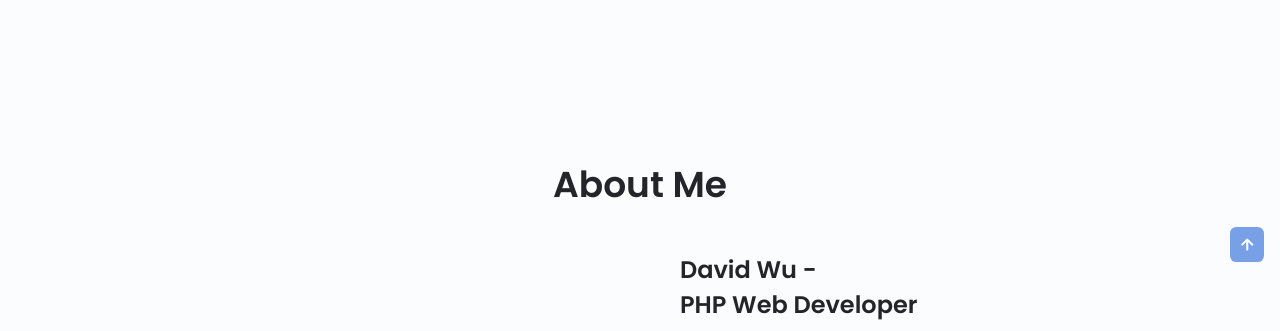
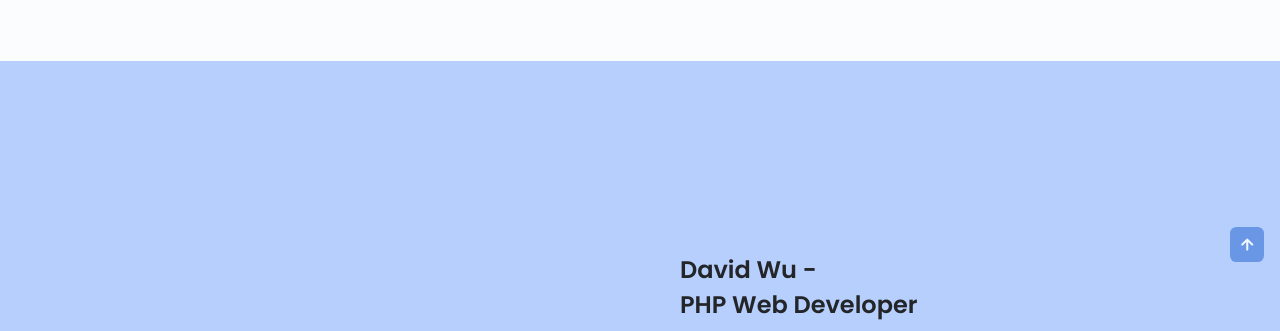
Before and after one commit to Mu395179/portfolio, a plain HTML site: page index.html in a window 1280 px wide. Shown: the part 698-1029 px from the top of the page. Drawn offline with nearby package versions, Linux system fonts and the light colour scheme.

Commit message:
更改版位顏色

```diff
--- a/css/styles.css
+++ b/css/styles.css
@@ -366,6 +366,7 @@ img {
 .about__description {
   text-align: start;
   margin-bottom: var(--mb-2-5);
+  color: #fff;
 }
 
 
--- a/index.html
+++ b/index.html
@@ -121,8 +121,9 @@
         </section>
 
         <!--==================== ABOUT ====================-->
+        <div style="background-color: var(--first-color-lighter);">
         <section class="about section" id="about">
-            <h2 class="section__title">About Me</h2>
+            <h2 class="section__title" style="color:var(--first-color-lighter);">About Me</h2>
             <!-- <span class="section__subtitle">My introduction</span> -->
 
             <div class="about__container container grid">
@@ -134,12 +135,12 @@
                     <p class="about__description">
                         <h1>David Wu - <br>
                             PHP Web Developer</h1>
-                        <section><br>
+                        <section ><br>
                             <p>I am David Wu, a PHP Web Developer with expertise in both front-end and back-end technologies. <br><br>
                             </p>
                         </section>
 
-                        <section>
+                        <section >
                             <h3>Proficient Development Tools:</h3>
                             <ul>
                                 <li>XAMPP</li>
@@ -148,7 +149,7 @@
                             </ul>
                         </section><br>
 
-                        <section>
+                        <section >
                             <h2>Back-End Skills:</h2>
                             <ul>
                                 <li>PHP</li>
@@ -157,7 +158,7 @@
                             </ul>
                         </section><br>
 
-                        <section>
+                        <section >
                             <h2>Front-End Skills:</h2>
                             <ul>
                                 <li>HTML</li>
@@ -167,7 +168,7 @@
                             </ul>
                         </section><br>
 
-                        <section>
+                        <section >
                             <h2>Art Editing Skills:</h2>
                             <ul>
                                 <li>Photoshop</li>
@@ -180,8 +181,9 @@
 
             </div>
         </section>
+</div>
+        <!--==================== SKILLS ====================-->
 
-        <!--==================== SKILLS ====================-->
         <section class="skills section" id="skills">
             <h2 class="section__title">Skills</h2>
             <span class="section__subtitle">My technical level</span>
@@ -336,6 +338,7 @@
         </section> -->
 
         <!--==================== PORTFOLIO ====================-->
+
         <section class="portfolio section" id="portfolio">
             <h2 class="section__title">Web Portfolio</h2>
             <span class="section__subtitle">Most recent work</span>
@@ -412,6 +415,7 @@
         </section>
 
         <!--==================== PORTFOLIO ====================-->
+        <div style="background-color:var(--first-color-lighter);">
         <section class="portfolio section" id="portfolio2">
             <h2 class="section__title">illustrator Portfolio</h2>
             <span class="section__subtitle">Most recent work</span>
@@ -525,7 +529,7 @@
                     <div class="swiper-pagination"></div>
                 </div>
         </section>
-
+    </div>
         <!--==================== PROJECT IN MIND ====================-->
         <!-- <section class="project section">
 
```
